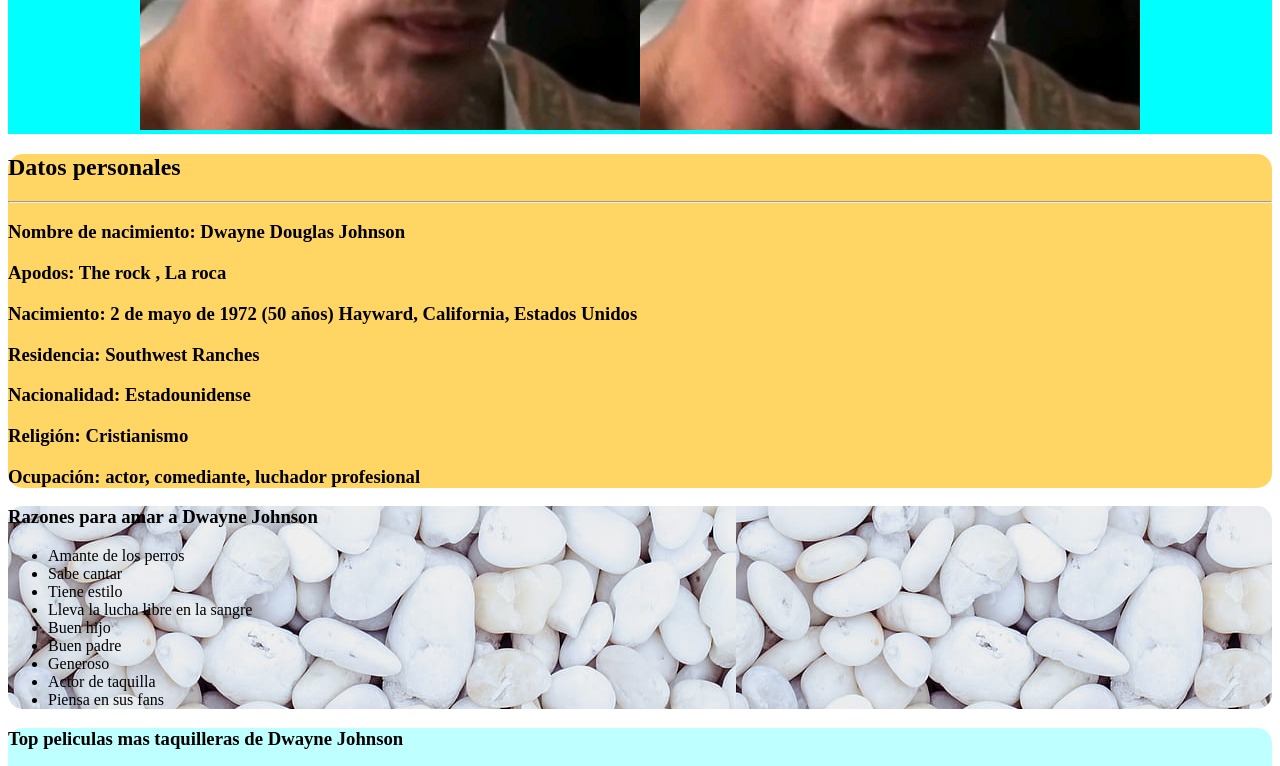
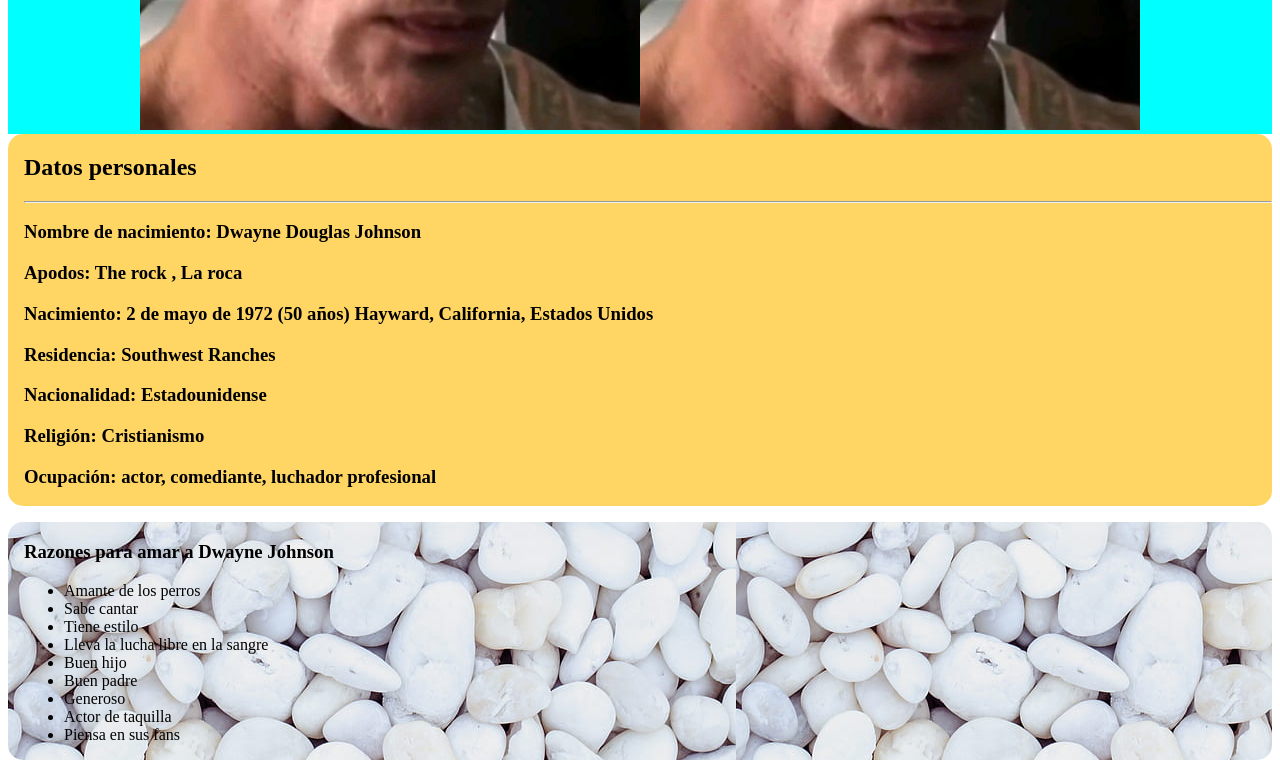
Before and after one commit to AlejandroLahoz/larisa, a plain HTML site: page T2LM_LarisaIvan/index.html in a window 1280 px wide. Shown: the part 592-1358 px from the top of the page. Drawn offline with Linux system fonts and the light colour scheme.

Commit message:
feat: index changes

```diff
--- a/T2LM_LarisaIvan/css/style.css
+++ b/T2LM_LarisaIvan/css/style.css
@@ -44,6 +44,16 @@ img{
     border-radius: 15px;
 }
 
+.info-box {
+    display: flex;
+    flex-direction: column;
+    gap: 1rem;
+}
+
+.info-box > div {
+    padding-left: 1rem;
+}
+
 .datos{
     background-color: #ffd564 ;
     border-radius: 15px;
--- a/T2LM_LarisaIvan/index.html
+++ b/T2LM_LarisaIvan/index.html
@@ -45,6 +45,7 @@
                 <img src="img/memeCeja2.jpeg">
             </div>
         </div>
+        <div class="info-box">
             <div class="datos">
                 <h2>Datos personales</h2>
                 <hr>
@@ -91,5 +92,6 @@
                     <li>El regreso de la momia</li>
                 </ol>
             </div>
+        </div>
     </body>
 </html>
```
Lines whose indentation alone changed are shown as unchanged.
